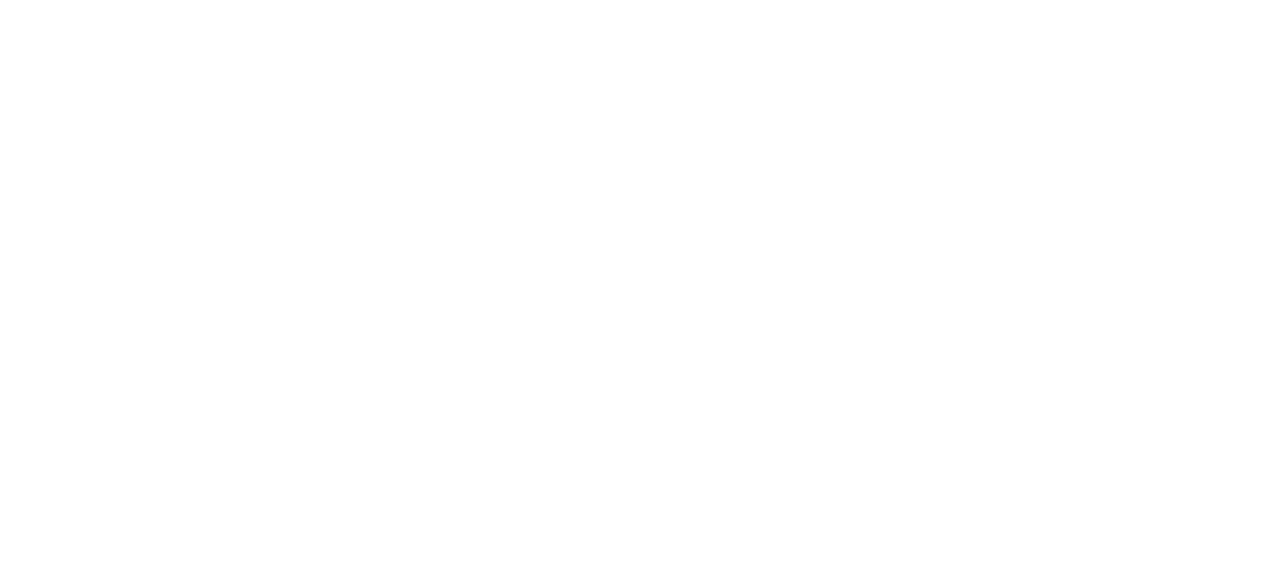
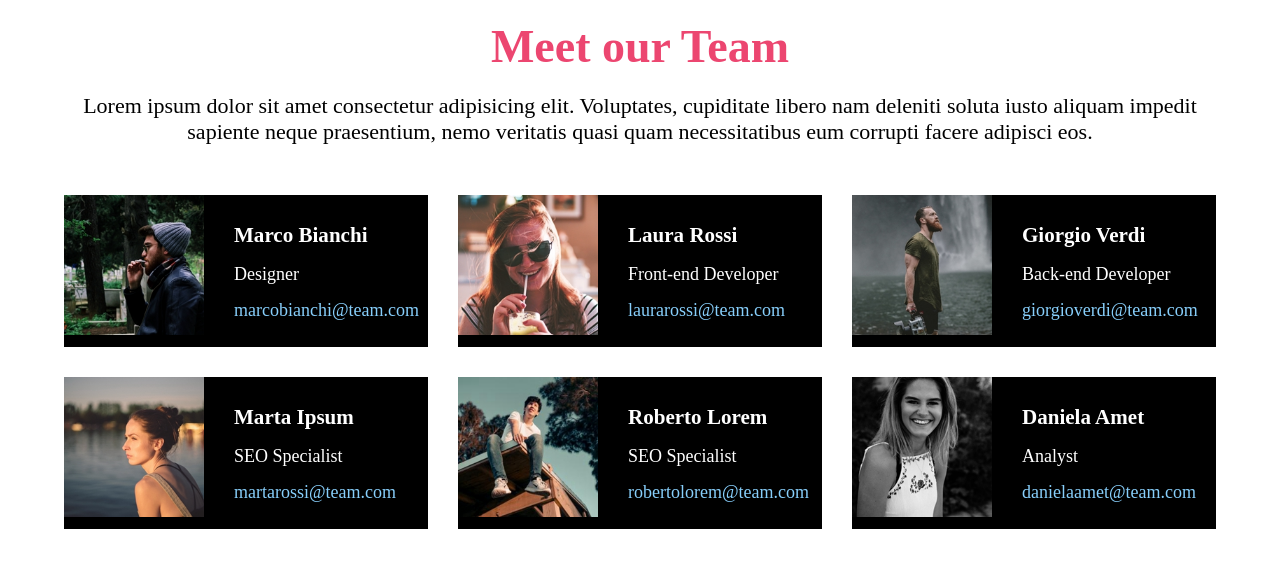
Before and after one commit to DanielPioFalabella/js-our-team, a plain HTML site: page index.html in a window 1280 px wide. Drawn offline with Linux system fonts and the light colour scheme.

Commit message:
codice js + style

```diff
--- a/index.html
+++ b/index.html
@@ -1,5 +1,6 @@
 <!DOCTYPE html>
 <html lang="en">
+
 <head>
     <meta charset="UTF-8">
     <meta name="viewport" content="width=device-width, initial-scale=1.0">
@@ -10,19 +11,28 @@
 </head>
 
 <body>
+    <header>
+        <h1 id="title-page">Meet our Team</h1>
+
+        <p>Lorem ipsum dolor sit amet consectetur adipisicing elit. Voluptates,
+        cupiditate libero nam deleniti soluta iusto aliquam impedit sapiente neque praesentium,
+        nemo veritatis quasi quam necessitatibus eum corrupti facere adipisci eos.</p>
+    </header>
+
     <!-- contenitore card -->
     <div class="card-container">
-        <div class="img-container">
+        <!-- <div class="img-container">
             <img src="" alt="">
         </div>
         <div class="text-container">
             <h3></h3>
             <p></p>
             <p></p>
-        </div>
+        </div> -->
     </div>
 
     <!-- JS -->
     <script src="script.js"></script>
 </body>
+
 </html>
--- a/script.js
+++ b/script.js
@@ -40,3 +40,30 @@ const teamMembers = [
         img: "img/female3.png"
     }
 ];
+
+// INPUT
+const contenitoreCard = document.querySelector(".card-container");
+
+// uso un ciclo for per far ciclare le varie proprietà da aggiungere poi nella card
+for (let i = 0; i < teamMembers.length; i++) {
+    const teamMember = teamMembers[i];
+
+    // faccio un destructuring per ogni proprietà da inserire nella card
+    const { name, role, email, img } = teamMember;
+
+    // inserisco i valori da aggiungere nella card
+    let card = `<div class="card">
+        <div class="img-container">
+            <img src="${teamMember.img}" alt="immagine membro del team">
+        </div>
+        <div class="text-container">
+            <h3>${teamMember.name}</h3>
+            <p>${teamMember.role}</p>
+            <p class="email">${teamMember.email}</p>
+        </div>
+    </div>`
+
+    // inserisco in pagina
+    contenitoreCard.innerHTML += card;
+
+}
--- a/style.css
+++ b/style.css
@@ -0,0 +1,50 @@
+/* DEBUG */
+* {
+    margin: 0;
+    padding: 0;
+    box-sizing: border-box;
+}
+
+header {
+    width: 90%;
+    margin: 0 auto;
+    font-size: 22px;
+    text-align: center;
+}
+
+#title-page {
+    font-size: 46px;
+    text-align: center;
+    color: rgb(236, 70, 112);
+    font-weight: 900;
+    margin: 20px 0;
+}
+
+.card-container {
+    width: 90%;
+    margin: 0 auto;
+    display: flex;
+    justify-content: space-around;
+    flex-wrap: wrap;
+    margin-top: 50px;
+    gap: 30px;
+}
+
+.card {
+    width: calc((100% - 60px) / 3);
+    display: flex;
+    gap: 30px;
+    align-items: center;
+    line-height: 2;
+    background-color: black;
+    color: white;
+    font-size: 18px;
+}
+
+.img-container img {
+    max-width: 140px;
+}
+
+.email {
+    color: lightskyblue;
+}
```
Lines whose indentation alone changed are shown as unchanged.
